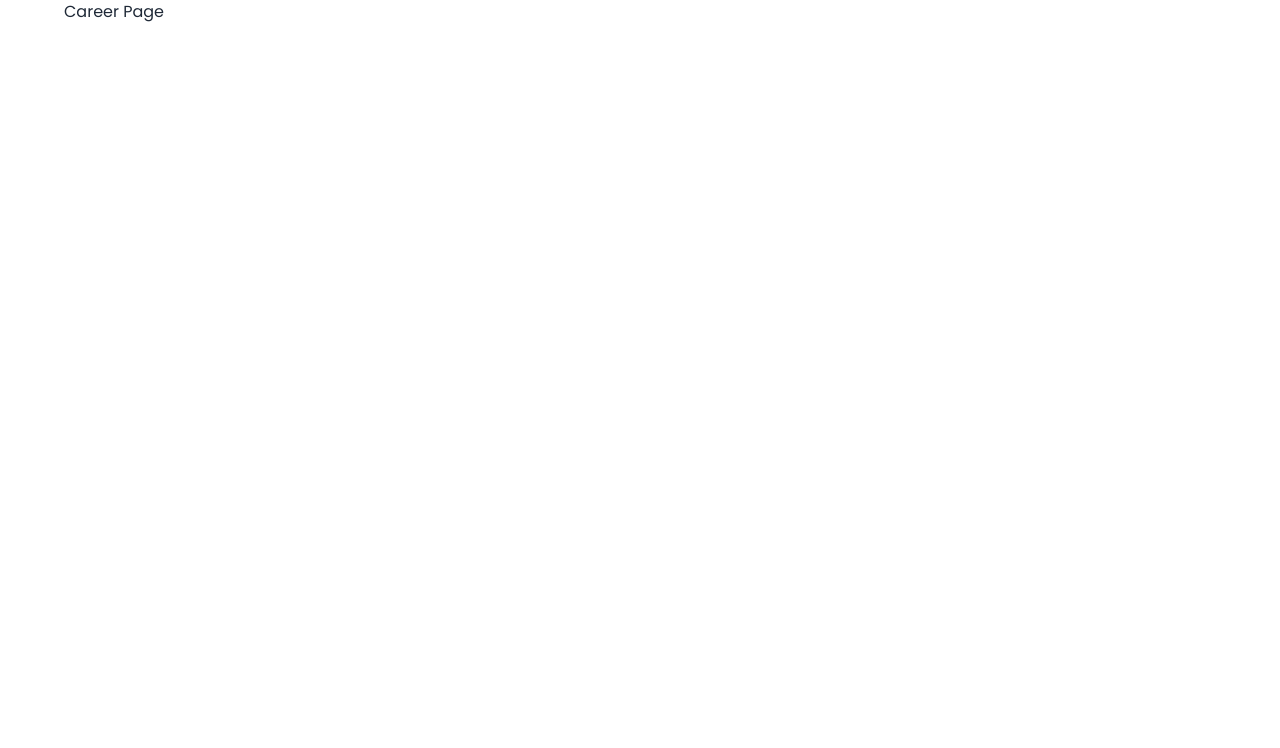
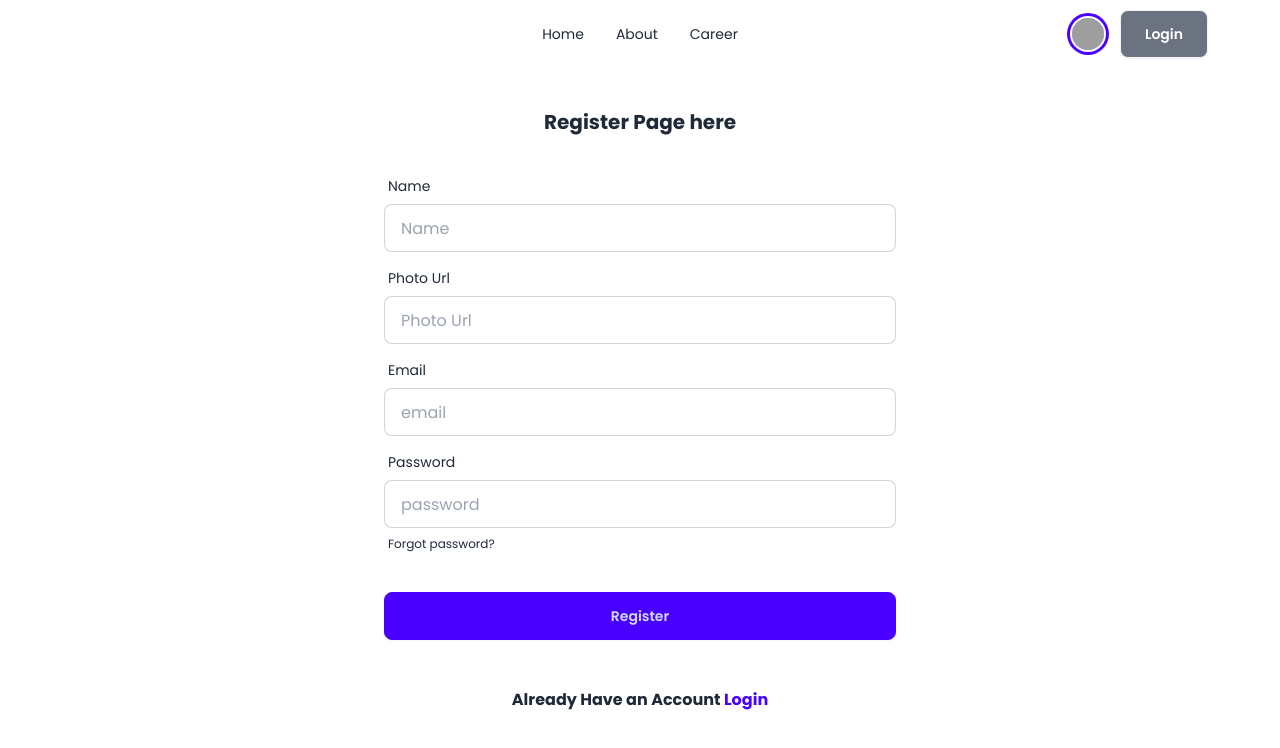
Before and after one commit to swadebsharma10/dragon-news-auth, a React (Vite) app: page /register in a window 1280 px wide. Shown: the top 748 px of the page. Built offline with nearby package versions, Linux system fonts and the light colour scheme; grey boxes are pictures that could not be loaded.

Commit message:
added login and register page

```diff
--- a/index.html
+++ b/index.html
@@ -2,7 +2,7 @@
 <html lang="en">
   <head>
     <meta charset="UTF-8" />
-    <link rel="icon" type="image/svg+xml" href="/vite.svg" />
+    <link rel="icon" type="image/svg+xml" href="./src/assets/photo/logo.png" />
     <meta name="viewport" content="width=device-width, initial-scale=1.0" />
     <title>Dragon News Auth</title>
   </head>
--- /dev/null
+++ b/src/Pages/Login.jsx
@@ -0,0 +1,61 @@
+import { Link } from "react-router-dom";
+import Navbar from "../components/Shared/Navbar";
+
+const Login = () => {
+
+      const handleLogin = e =>{
+            e.preventDefault();
+            const form = e.target;
+            const email = form.email.value;
+            const password = form.password.value;
+            console.log(email, password)
+      }
+
+  return (
+    <section>
+      <Navbar></Navbar>
+      <div>
+      <h2 className="text-xl font-bold text-center">Login Page here</h2>
+      <div className="lg:w-1/2 md:w-2/3 mx-auto">
+        <form onSubmit={handleLogin} className="card-body">
+          <div className="form-control">
+            <label className="label">
+              <span className="label-text">Email</span>
+            </label>
+            <input
+              type="email"
+              name="email"
+              placeholder="email"
+              className="input input-bordered"
+              required
+            />
+          </div>
+          <div className="form-control">
+            <label className="label">
+              <span className="label-text">Password</span>
+            </label>
+            <input
+              type="password"
+              name="password"
+              placeholder="password"
+              className="input input-bordered"
+              required
+            />
+            <label className="label">
+              <a href="#" className="label-text-alt link link-hover">
+                Forgot password?
+              </a>
+            </label>
+          </div>
+          <div className="form-control mt-6">
+            <button type="submit" className="btn btn-primary">Login</button>
+          </div>
+        </form>
+        <p className="text-center font-bold py-4">Don't Have an Account <Link to='/register' className="text-primary">Register</Link></p>
+      </div>
+      </div>
+    </section>
+  );
+};
+
+export default Login;
--- /dev/null
+++ b/src/Pages/Register.jsx
@@ -0,0 +1,93 @@
+import { Link } from "react-router-dom";
+import Navbar from "../components/Shared/Navbar";
+
+const Register = () => {
+  const handleRegister = (e) => {
+    e.preventDefault();
+    const form = e.target;
+    const name = form.name.value;
+    const photo = form.photo.value;
+    const email = form.email.value;
+    const password = form.password.value;
+    console.log(name, photo,email, password);
+  };
+
+  return (
+    <section>
+      <Navbar></Navbar>
+      <div>
+        <h2 className="text-xl font-bold text-center">Register Page here</h2>
+        <div className="lg:w-1/2 md:w-2/3 mx-auto">
+          <form onSubmit={handleRegister} className="card-body">
+            <div className="form-control">
+              <label className="label">
+                <span className="label-text">Name</span>
+              </label>
+              <input
+                type="text"
+                name="name"
+                placeholder="Name"
+                className="input input-bordered"
+                required
+              />
+            </div>
+            <div className="form-control">
+              <label className="label">
+                <span className="label-text">Photo Url</span>
+              </label>
+              <input
+                type="text"
+                name="photo"
+                placeholder="Photo Url"
+                className="input input-bordered"
+                required
+              />
+            </div>
+            <div className="form-control">
+              <label className="label">
+                <span className="label-text">Email</span>
+              </label>
+              <input
+                type="email"
+                name="email"
+                placeholder="email"
+                className="input input-bordered"
+                required
+              />
+            </div>
+            <div className="form-control">
+              <label className="label">
+                <span className="label-text">Password</span>
+              </label>
+              <input
+                type="password"
+                name="password"
+                placeholder="password"
+                className="input input-bordered"
+                required
+              />
+              <label className="label">
+                <a href="#" className="label-text-alt link link-hover">
+                  Forgot password?
+                </a>
+              </label>
+            </div>
+            <div className="form-control mt-6">
+              <button type="submit" className="btn btn-primary">
+                Register
+              </button>
+            </div>
+          </form>
+          <p className="text-center font-bold py-4">
+            Already Have an Account{" "}
+            <Link to="/login" className="text-primary">
+              Login
+            </Link>
+          </p>
+        </div>
+      </div>
+    </section>
+  );
+};
+
+export default Register;
--- a/src/Routes/Routes.jsx
+++ b/src/Routes/Routes.jsx
@@ -3,6 +3,8 @@
 import Home from "../Pages/Home";
 import About from "../Pages/About";
 import Career from "../Pages/Career";
+import Login from "../Pages/Login";
+import Register from "../Pages/Register";
 
 const router = createBrowserRouter([
   {
@@ -23,11 +25,11 @@
       },
       {
         path: '/login',
-        element: <Career></Career>
+        element: <Login></Login>
       },
       {
         path: '/register',
-        element: <Career></Career>
+        element: <Register></Register>
       },
     ],
   },
--- a/src/components/Shared/Navbar.jsx
+++ b/src/components/Shared/Navbar.jsx
@@ -64,7 +64,7 @@
         </div>
         <div className="navbar-end">
           <div className="avatar mr-4">
-            <div className="ring-primary ring-offset-base-100 w-12 rounded-full ring ring-offset-2">
+            <div className="ring-primary ring-offset-base-100 w-8 rounded-full ring ring-offset-2">
               <img src="https://img.daisyui.com/images/stock/photo-1534528741775-53994a69daeb.webp" />
             </div>
           </div>
--- a/src/components/SideNav/LeftSideNav.jsx
+++ b/src/components/SideNav/LeftSideNav.jsx
@@ -1,32 +1,34 @@
 import { useEffect, useState } from "react";
 import { Link } from "react-router-dom";
-
 
 const LeftSideNav = () => {
   const [categories, setCategories] = useState([]);
 
-      useEffect(()=>{
-            fetch('/public/data/categories.json')
-            .then(res => res.json())
-            .then(data =>{
-                  console.log(data);
-                  setCategories(data)
-            })
-      }, [])
+  useEffect(() => {
+    fetch("/public/data/categories.json")
+      .then((res) => res.json())
+      .then((data) => {
+      //   console.log(data);
+        setCategories(data);
+      });
+  }, []);
 
   return (
     <div>
-                 <h2 className="font-bold mb-6">All Categories</h2>
-                 {
-                  categories.map(category => <Link
+      <h2 className="font-bold mb-6 p-4">All Categories</h2>
+      <div className="p-4">
+        {categories.map((category) => (
+          <Link
             key={category.id}
             className="block mb-4"
-                  to={`/category/${category.id}`}>
-                  <button className="btn btn-sm btn-wide">{category.name}</button>
+            to={`/category/${category.id}`}
+          >
+            <button className="btn btn-outline btn-primary w-full">
+             {category.name}
+            </button>
           </Link>
-
-                  )
-                 }
+        ))}
+      </div>
     </div>
   );
 };
```
Lines whose indentation alone changed are shown as unchanged.
